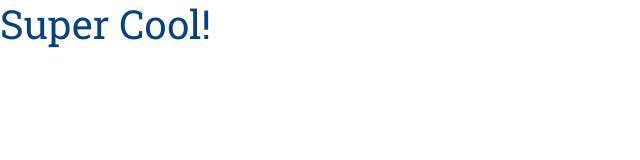
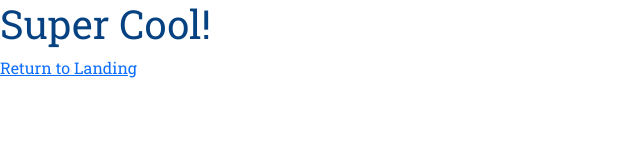
Before and after one commit to Jeremiah-David/PP_prototype, a plain HTML site: page enroll.html in a window 1280 px wide. Shown: the whole page, without its empty margins (0-640 px from the left). Drawn offline with nearby package versions, Linux system fonts and the light colour scheme.

```diff
--- a/enroll.html
+++ b/enroll.html
@@ -29,6 +29,7 @@
 
 <body>
   <h1>Super Cool!</h1>
+  <a href="index.html">Return to Landing</a>
 </body>
 
 </html>
```
